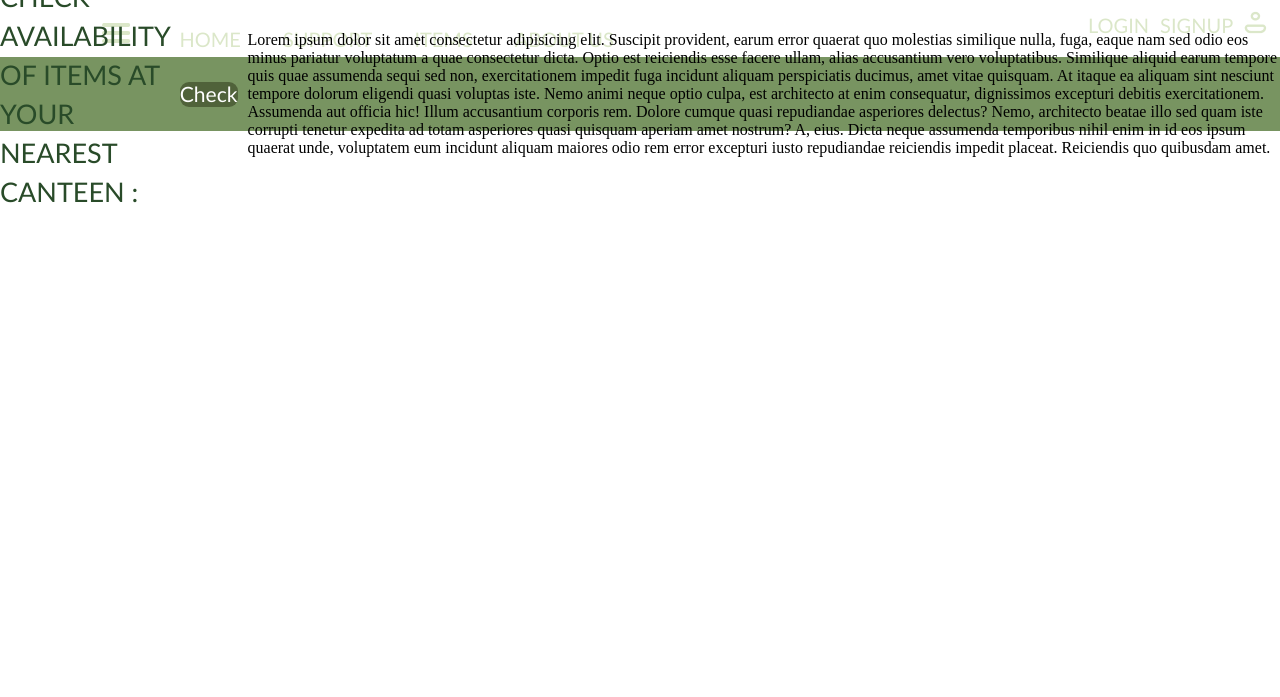
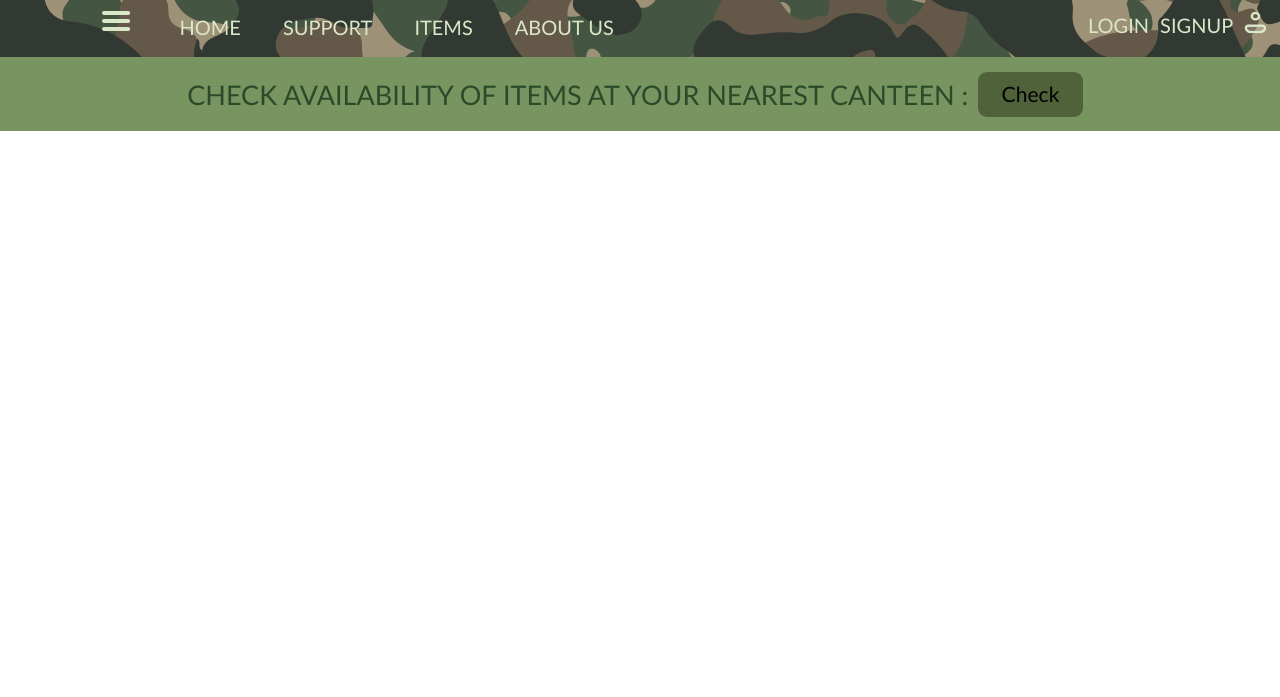
Before and after one commit to Pranav110904/ONLINE-CSD, a plain HTML site: page index.html in a window 1280 px wide. Shown: the part 103-800 px from the top of the page. Drawn offline with Linux system fonts and the light colour scheme.

Commit message:
thoda kardiya

```diff
--- a/index.html
+++ b/index.html
@@ -20,7 +20,7 @@
         </div>
     </div>
 
-    <!--YAHAN SE KAAM NIKHIL THE DON NE KIYA HAI (NAV-BAR)-->
+    <!--YAHAN SE KAAM NIKHIL THE DON NE KIYA HAI (NAV-BAR) jo bhi kiya hai sab galt tha-->
 
     <div class="nav-bar">
         <div class = "options">
@@ -39,12 +39,8 @@
 
     <div class="checkava">
         <div class="text">CHECK AVAILABILITY OF ITEMS AT YOUR NEAREST CANTEEN : </div>
-        <div class="button"><div class="buttonin">Check</div></div>
-        <div>Lorem ipsum dolor sit amet consectetur adipisicing elit. Suscipit provident, earum error quaerat quo molestias similique nulla, fuga, eaque nam sed odio eos minus pariatur voluptatum a quae consectetur dicta.
-        Optio est reiciendis esse facere ullam, alias accusantium vero voluptatibus. Similique aliquid earum tempore quis quae assumenda sequi sed non, exercitationem impedit fuga incidunt aliquam perspiciatis ducimus, amet vitae quisquam.
-        At itaque ea aliquam sint nesciunt tempore dolorum eligendi quasi voluptas iste. Nemo animi neque optio culpa, est architecto at enim consequatur, dignissimos excepturi debitis exercitationem. Assumenda aut officia hic!
-        Illum accusantium corporis rem. Dolore cumque quasi repudiandae asperiores delectus? Nemo, architecto beatae illo sed quam iste corrupti tenetur expedita ad totam asperiores quasi quisquam aperiam amet nostrum? A, eius.
-        Dicta neque assumenda temporibus nihil enim in id eos ipsum quaerat unde, voluptatem eum incidunt aliquam maiores odio rem error excepturi iusto repudiandae reiciendis impedit placeat. Reiciendis quo quibusdam amet.</div>
+        <div class="button"><a href="" class="buttonin">Check</a></div>
+        <div></div>
     </div>
 </body>
 </html>
--- a/style.css
+++ b/style.css
@@ -78,7 +78,7 @@
     display: flex;
     position: absolute;
     width: 600px;
-    margin-top: 25px;
+    margin-top: 13px;
     margin-left: 4%;
     gap: 7%;
     font-family: 'Gill Sans', 'Gill Sans MT', Calibri, 'Trebuchet MS', sans-serif;
@@ -160,8 +160,8 @@ border-radius: 9px;
 /* CLICK HERE */
 
 
-width: 123.44px;
-height: 25px;
+width:  104.44px;
+height: 45px;
 
 
 font-family:'Gill Sans', 'Gill Sans MT', Calibri, 'Trebuchet MS', sans-serif;
@@ -174,3 +174,7 @@ color: #FFFFFF;
 
 
 }
+.buttonin
+{
+    text-decoration: none;
+}
```
Also changed, not shown: assets/armybg.png (added).
